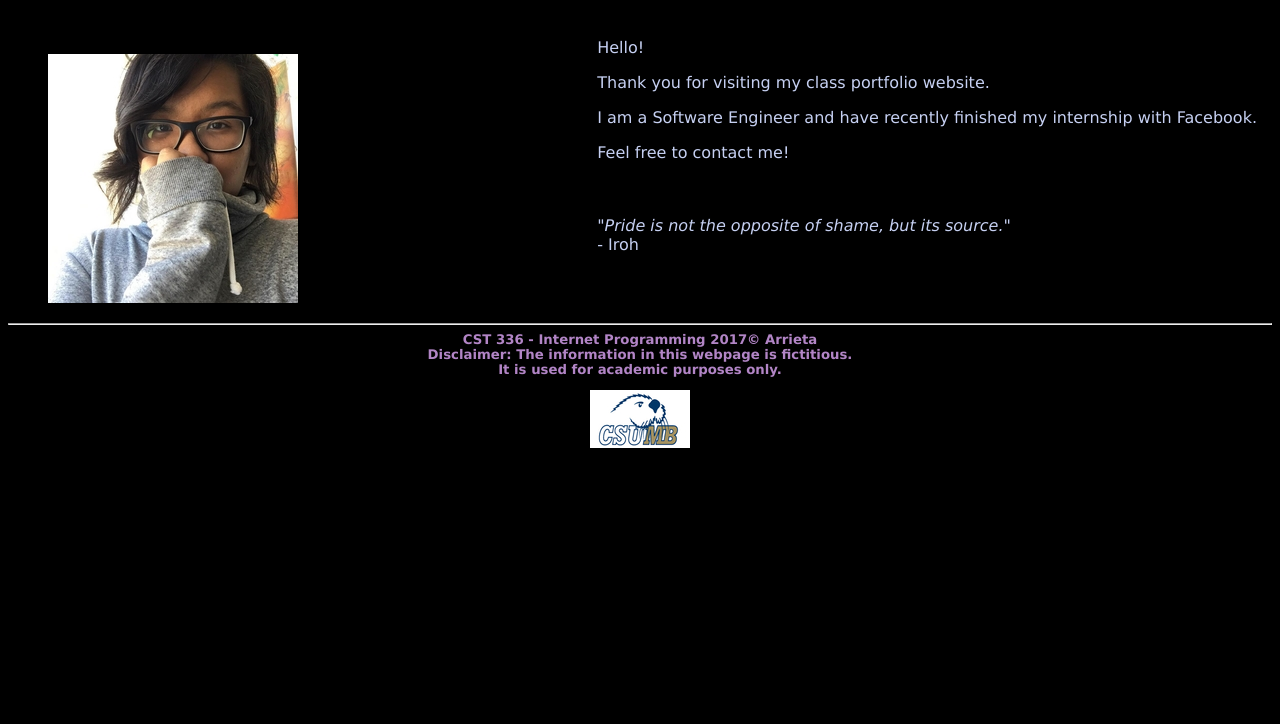
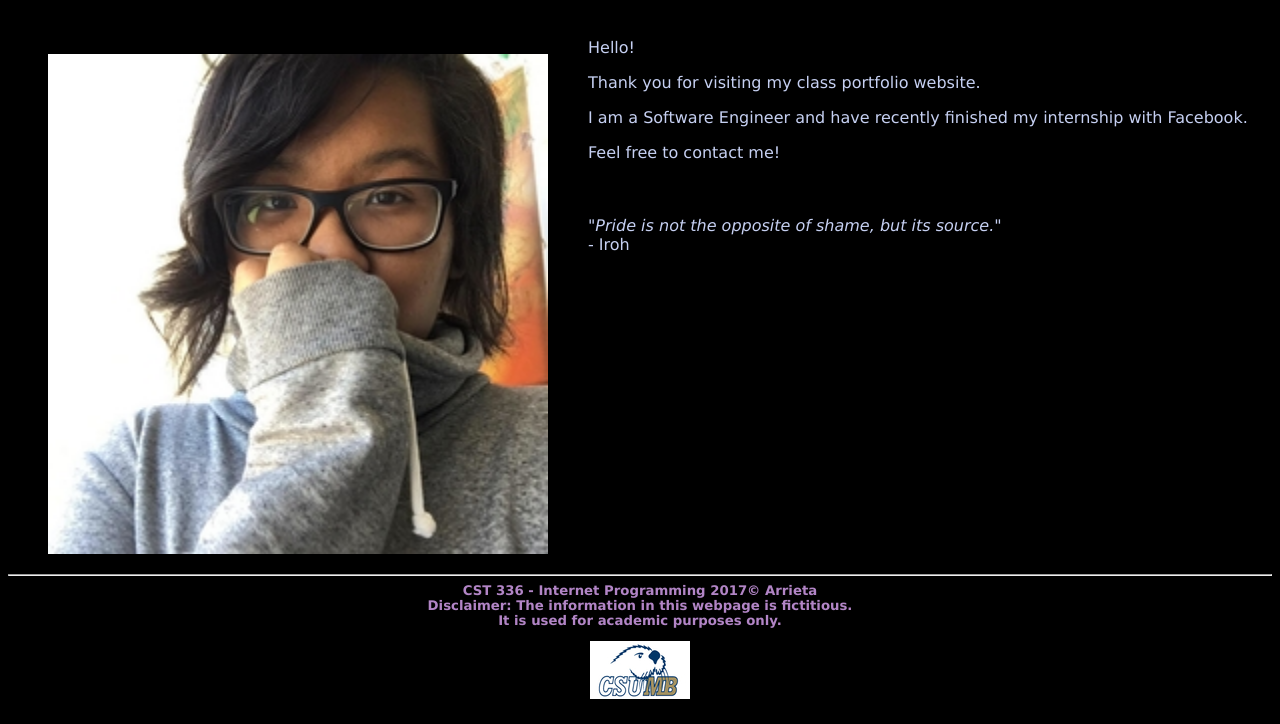
Before and after one commit to jaynicka-arrieta/cst336, a PHP site: page /labs/lab1/index.html in a window 1280 px wide. Shown: the part 141-865 px from the top of the page. Before the commit the page ends 589 px from the top, so only its background shows below. Run offline with PHP 8.4, Linux system fonts and the light colour scheme.

Commit message:
changed size of photo

```diff
--- a/labs/lab1/css/styles.css
+++ b/labs/lab1/css/styles.css
@@ -39,7 +39,7 @@ nav a:hover {
 }
 
 #welcomeText {
-  float: right;
+  float: left;
   padding-right: 15px;
   color: #c6d0f2;
   text-align: left;
@@ -53,7 +53,7 @@ footer {
 }
 
 #logo {
-  clear: bottom;
+  clear: both;
 }
 
 table {
@@ -64,7 +64,7 @@ table {
 
 td {
   padding-right: 10px;
-  font-size: 1.3em
+  font-size: 1.3em;
   font-family: Verdana;
 }
 
--- a/labs/lab1/index.html
+++ b/labs/lab1/index.html
@@ -48,7 +48,7 @@ in html
       <main>
 
         <figure id="me">
-          <img src="img/jaynicka.jpg" alt="Picture of Jaynicka Arrieta" />
+          <img width=500 height=500 src="img/jaynicka.jpg" alt="Picture of Jaynicka Arrieta" />
         </figure>
 
         <div id="welcomeText">
```
Also changed, not shown: index.php (indentation only).
